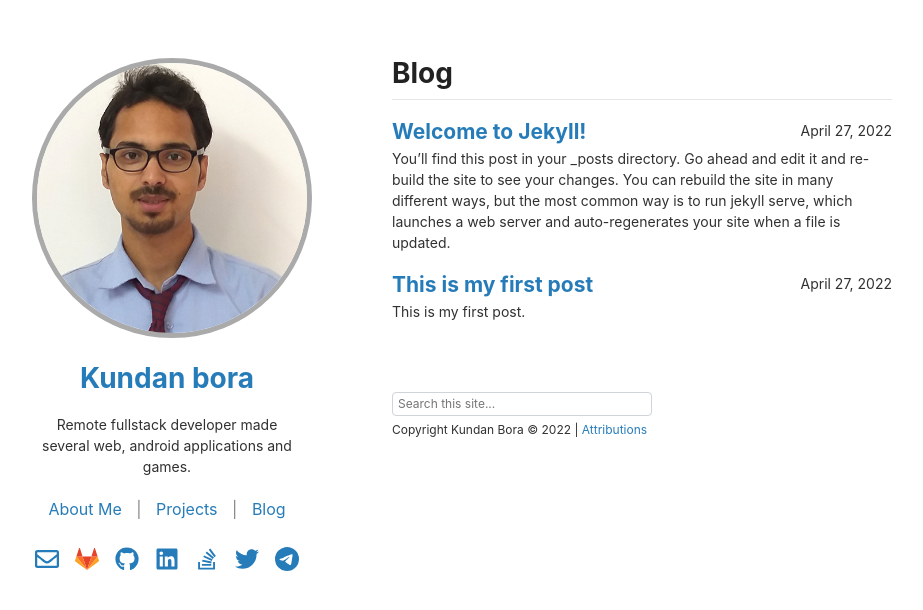
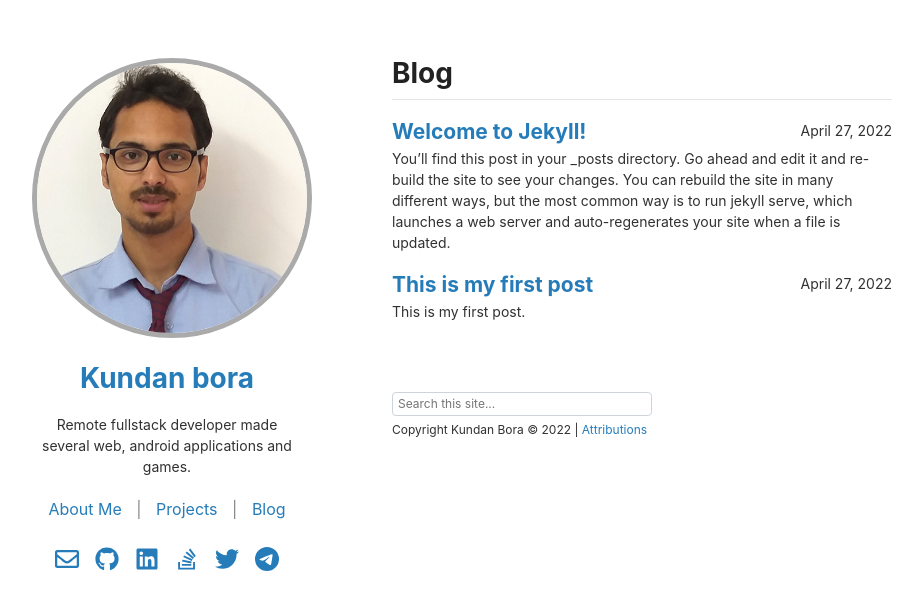
Before and after one commit to kundan333/kundankb, a Jekyll site: the page built from all-posts.md, in a window 1280 px wide. Shown: the top 610 px of the page, without its empty margins (178-1101 px from the left). Built offline with Jekyll 4.4.1, drawn with Linux system fonts in a browser that asks for light colours; comment, search, counter and statistics services are not loaded.

Commit message:
about page update

```diff
--- a/_includes/sidebar.html
+++ b/_includes/sidebar.html
@@ -24,11 +24,11 @@
                 <path d="M464 64H48C21.49 64 0 85.49 0 112v288c0 26.51 21.49 48 48 48h416c26.51 0 48-21.49 48-48V112c0-26.51-21.49-48-48-48zm0 48v40.805c-22.422 18.259-58.168 46.651-134.587 106.49-16.841 13.247-50.201 45.072-73.413 44.701-23.208.375-56.579-31.459-73.413-44.701C106.18 199.465 70.425 171.067 48 152.805V112h416zM48 400V214.398c22.914 18.251 55.409 43.862 104.938 82.646 21.857 17.205 60.134 55.186 103.062 54.955 42.717.231 80.509-37.199 103.053-54.947 49.528-38.783 82.032-64.401 104.947-82.653V400H48z"></path>
             </svg>
         </a>
-        <a class="tooltip-target gitlab-link" href="https://gitlab.com/" title="GitLab: ">
+        <!-- <a class="tooltip-target gitlab-link" href="https://gitlab.com/" title="GitLab: ">
             <svg style="width: 24px;" xmlns="http://www.w3.org/2000/svg" viewBox="0 0 210 194">
-                <!-- <path d="M29.782 199.732L256 493.714 8.074 309.699c-6.856-5.142-9.712-13.996-7.141-21.993l28.849-87.974zm75.405-174.806c-3.142-8.854-15.709-8.854-18.851 0L29.782 199.732h131.961L105.187 24.926zm56.556 174.806L256 493.714l94.257-293.982H161.743zm349.324 87.974l-28.849-87.974L256 493.714l247.926-184.015c6.855-5.142 9.711-13.996 7.141-21.993zm-85.404-262.78c-3.142-8.854-15.709-8.854-18.851 0l-56.555 174.806h131.961L425.663 24.926z"></path> -->
+                <path d="M29.782 199.732L256 493.714 8.074 309.699c-6.856-5.142-9.712-13.996-7.141-21.993l28.849-87.974zm75.405-174.806c-3.142-8.854-15.709-8.854-18.851 0L29.782 199.732h131.961L105.187 24.926zm56.556 174.806L256 493.714l94.257-293.982H161.743zm349.324 87.974l-28.849-87.974L256 493.714l247.926-184.015c6.855-5.142 9.711-13.996 7.141-21.993zm-85.404-262.78c-3.142-8.854-15.709-8.854-18.851 0l-56.555 174.806h131.961L425.663 24.926z"></path>
 
-                <!-- Generator: Sketch 3.3.2 (12043) - http://www.bohemiancoding.com/sketch -->
+                Generator: Sketch 3.3.2 (12043) - http://www.bohemiancoding.com/sketch
                 <g id="Page-1" stroke="none" stroke-width="1" fill="none" fill-rule="evenodd" sketch:type="MSPage">
                     <g id="Fill-1-+-Group-24" sketch:type="MSLayerGroup">
                         <g id="Group-24" sketch:type="MSShapeGroup">
@@ -48,27 +48,27 @@
                     </g>
                 </g>
             </svg>
-        </a>
-        <a class="tooltip-target" href="https://github.com" title="GitHub: ">
+        </a> -->
+        <a class="tooltip-target" href="https://github.com/kundan333" target="_blank" title="GitHub: kundan333">
             <svg style="width: 24px;" xmlns="http://www.w3.org/2000/svg" viewBox="0 0 496 512">
                 <path d="M165.9 397.4c0 2-2.3 3.6-5.2 3.6-3.3.3-5.6-1.3-5.6-3.6 0-2 2.3-3.6 5.2-3.6 3-.3 5.6 1.3 5.6 3.6zm-31.1-4.5c-.7 2 1.3 4.3 4.3 4.9 2.6 1 5.6 0 6.2-2s-1.3-4.3-4.3-5.2c-2.6-.7-5.5.3-6.2 2.3zm44.2-1.7c-2.9.7-4.9 2.6-4.6 4.9.3 2 2.9 3.3 5.9 2.6 2.9-.7 4.9-2.6 4.6-4.6-.3-1.9-3-3.2-5.9-2.9zM244.8 8C106.1 8 0 113.3 0 252c0 110.9 69.8 205.8 169.5 239.2 12.8 2.3 17.3-5.6 17.3-12.1 0-6.2-.3-40.4-.3-61.4 0 0-70 15-84.7-29.8 0 0-11.4-29.1-27.8-36.6 0 0-22.9-15.7 1.6-15.4 0 0 24.9 2 38.6 25.8 21.9 38.6 58.6 27.5 72.9 20.9 2.3-16 8.8-27.1 16-33.7-55.9-6.2-112.3-14.3-112.3-110.5 0-27.5 7.6-41.3 23.6-58.9-2.6-6.5-11.1-33.3 2.6-67.9 20.9-6.5 69 27 69 27 20-5.6 41.5-8.5 62.8-8.5s42.8 2.9 62.8 8.5c0 0 48.1-33.6 69-27 13.7 34.7 5.2 61.4 2.6 67.9 16 17.7 25.8 31.5 25.8 58.9 0 96.5-58.9 104.2-114.8 110.5 9.2 7.9 17 22.9 17 46.4 0 33.7-.3 75.4-.3 83.6 0 6.5 4.6 14.4 17.3 12.1C428.2 457.8 496 362.9 496 252 496 113.3 383.5 8 244.8 8zM97.2 352.9c-1.3 1-1 3.3.7 5.2 1.6 1.6 3.9 2.3 5.2 1 1.3-1 1-3.3-.7-5.2-1.6-1.6-3.9-2.3-5.2-1zm-10.8-8.1c-.7 1.3.3 2.9 2.3 3.9 1.6 1 3.6.7 4.3-.7.7-1.3-.3-2.9-2.3-3.9-2-.6-3.6-.3-4.3.7zm32.4 35.6c-1.6 1.3-1 4.3 1.3 6.2 2.3 2.3 5.2 2.6 6.5 1 1.3-1.3.7-4.3-1.3-6.2-2.2-2.3-5.2-2.6-6.5-1zm-11.4-14.7c-1.6 1-1.6 3.6 0 5.9 1.6 2.3 4.3 3.3 5.6 2.3 1.6-1.3 1.6-3.9 0-6.2-1.4-2.3-4-3.3-5.6-2z"></path>
 
             </svg>
         </a>
-        <a class="tooltip-target" href="https://www.linkedin.com/" title="LinkedIn: ">
+        <a class="tooltip-target" href="https://www.linkedin.com/in/kundan-bora-563330109" target="_blank" title="LinkedIn: Kundan">
             <svg style="width: 24px;" xmlns="http://www.w3.org/2000/svg" viewBox="0 0 448 512">
                 <path d="M416 32H31.9C14.3 32 0 46.5 0 64.3v383.4C0 465.5 14.3 480 31.9 480H416c17.6 0 32-14.5 32-32.3V64.3c0-17.8-14.4-32.3-32-32.3zM135.4 416H69V202.2h66.5V416zm-33.2-243c-21.3 0-38.5-17.3-38.5-38.5S80.9 96 102.2 96c21.2 0 38.5 17.3 38.5 38.5 0 21.3-17.2 38.5-38.5 38.5zm282.1 243h-66.4V312c0-24.8-.5-56.7-34.5-56.7-34.6 0-39.9 27-39.9 54.9V416h-66.4V202.2h63.7v29.2h.9c8.9-16.8 30.6-34.5 62.9-34.5 67.2 0 79.7 44.3 79.7 101.9V416z"></path>
 
             </svg>
         </a>
         <div class="social-icon-xs-separater"></div>
-        <a class="tooltip-target" href="https://stackoverflow.com" title="Stack Overflow: kundan">
+        <a class="tooltip-target" href="https://stackoverflow.com/users/5203392/kundan-bora" target="_blank" title="Stack Overflow: kundan">
             <svg style="width: 24px;" xmlns="http://www.w3.org/2000/svg" viewBox="0 0 384 512">
                 <path d="M293.7 300l-181.2-84.5 16.7-36.5 181.3 84.7-16.8 36.3zm48-76L188.2 95.7l-25.5 30.8 153.5 128.3 25.5-30.8zm39.6-31.7L262 32l-32 24 119.3 160.3 32-24zM290.7 311L95 269.7 86.8 309l195.7 41 8.2-39zm31.6 129H42.7V320h-40v160h359.5V320h-40v120zm-39.8-80h-200v39.7h200V360z"></path>
 
             </svg>
         </a>
-        <a class="tooltip-target" href="https://twitter.com" title="Twitter: ">
+        <a class="tooltip-target" href="https://twitter.com/kundanborakb" target="_blank" title="Twitter: kundanborakb">
             <svg style="width: 24px;" xmlns="http://www.w3.org/2000/svg" viewBox="0 0 512 512">
                 <path d="M459.37 151.716c.325 4.548.325 9.097.325 13.645 0 138.72-105.583 298.558-298.558 298.558-59.452 0-114.68-17.219-161.137-47.106 8.447.974 16.568 1.299 25.34 1.299 49.055 0 94.213-16.568 130.274-44.832-46.132-.975-84.792-31.188-98.112-72.772 6.498.974 12.995 1.624 19.818 1.624 9.421 0 18.843-1.3 27.614-3.573-48.081-9.747-84.143-51.98-84.143-102.985v-1.299c13.969 7.797 30.214 12.67 47.431 13.319-28.264-18.843-46.781-51.005-46.781-87.391 0-19.492 5.197-37.36 14.294-52.954 51.655 63.675 129.3 105.258 216.365 109.807-1.624-7.797-2.599-15.918-2.599-24.04 0-57.828 46.782-104.934 104.934-104.934 30.213 0 57.502 12.67 76.67 33.137 23.715-4.548 46.456-13.32 66.599-25.34-7.798 24.366-24.366 44.833-46.132 57.827 21.117-2.273 41.584-8.122 60.426-16.243-14.292 20.791-32.161 39.308-52.628 54.253z"></path>
             </svg>
```
